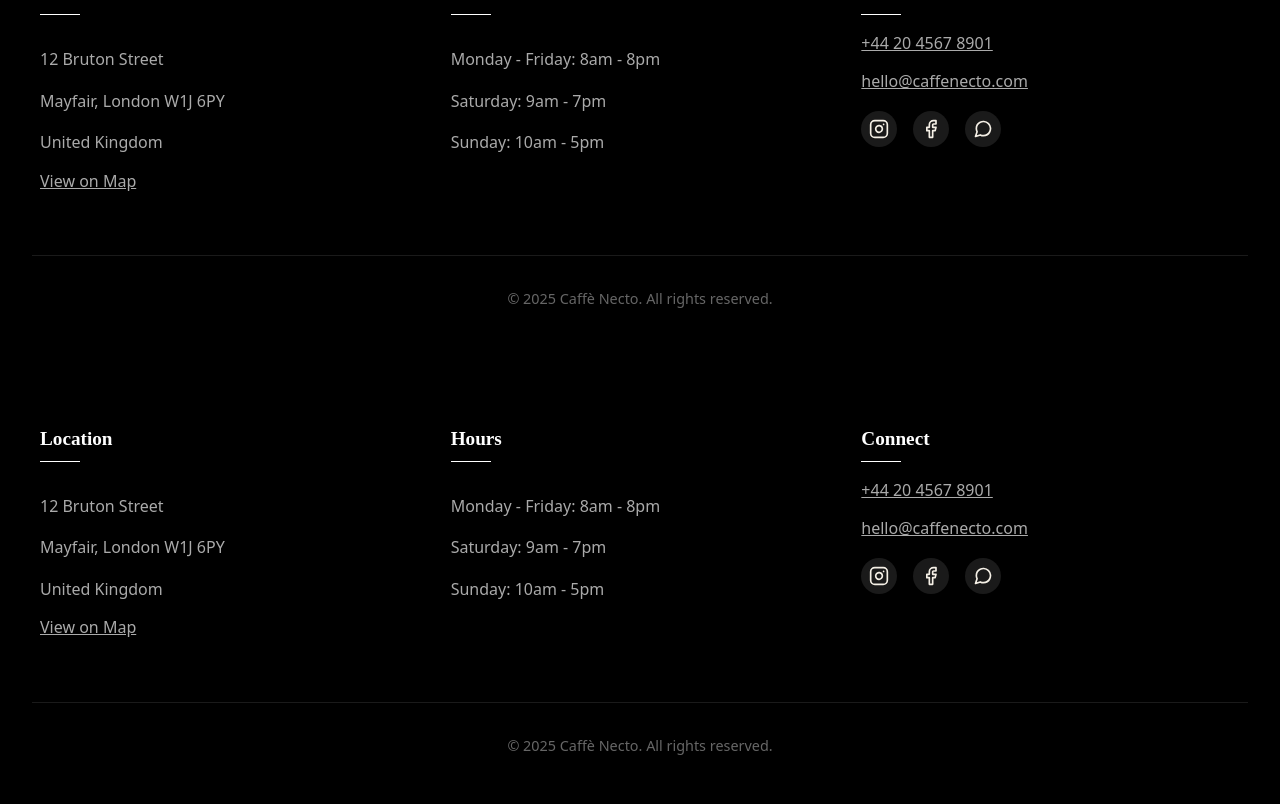
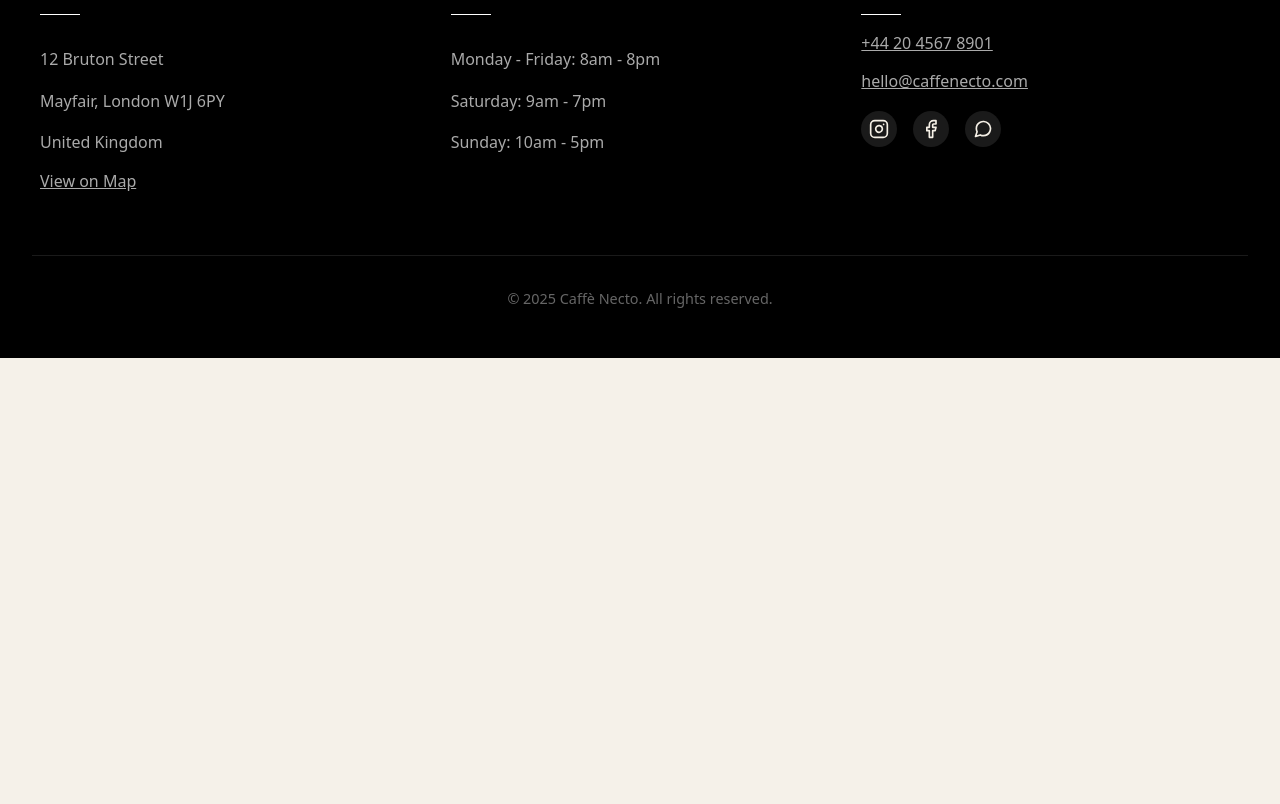
Before and after one commit to rahimzo/caffe-necto, a plain HTML site: page menu.html in a window 1280 px wide. Shown: the part 2277-3081 px from the top of the page. After the commit the page ends 2635 px from the top, so only its background shows below. Drawn offline with nearby package versions, Linux system fonts and the light colour scheme.

Commit message:
Update menu.html

```diff
--- a/menu.html
+++ b/menu.html
@@ -146,7 +146,6 @@
     </section>
 
     <custom-footer></custom-footer>
-    <custom-footer></custom-footer>
 
     <script>
         feather.replace();
```
